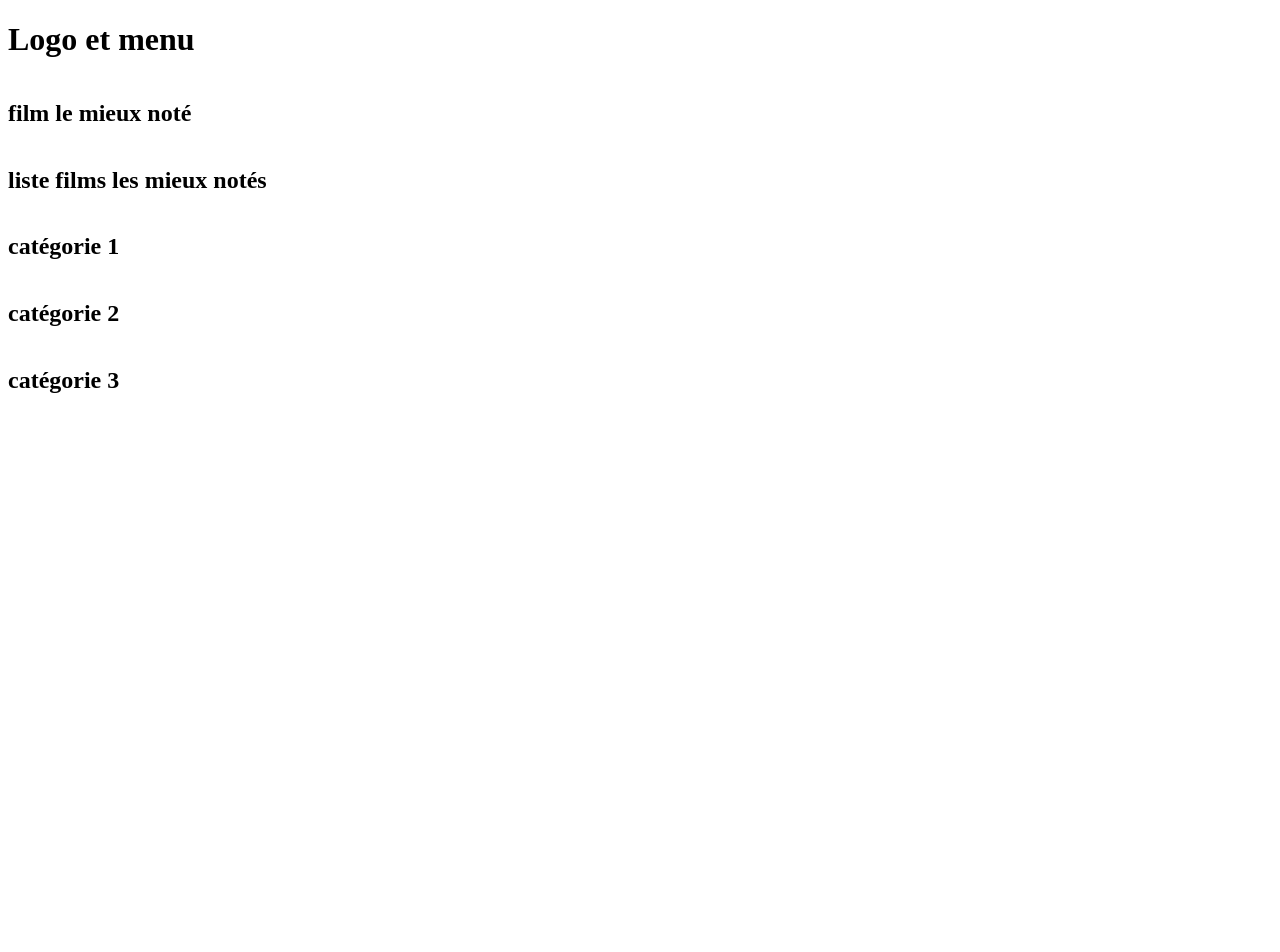
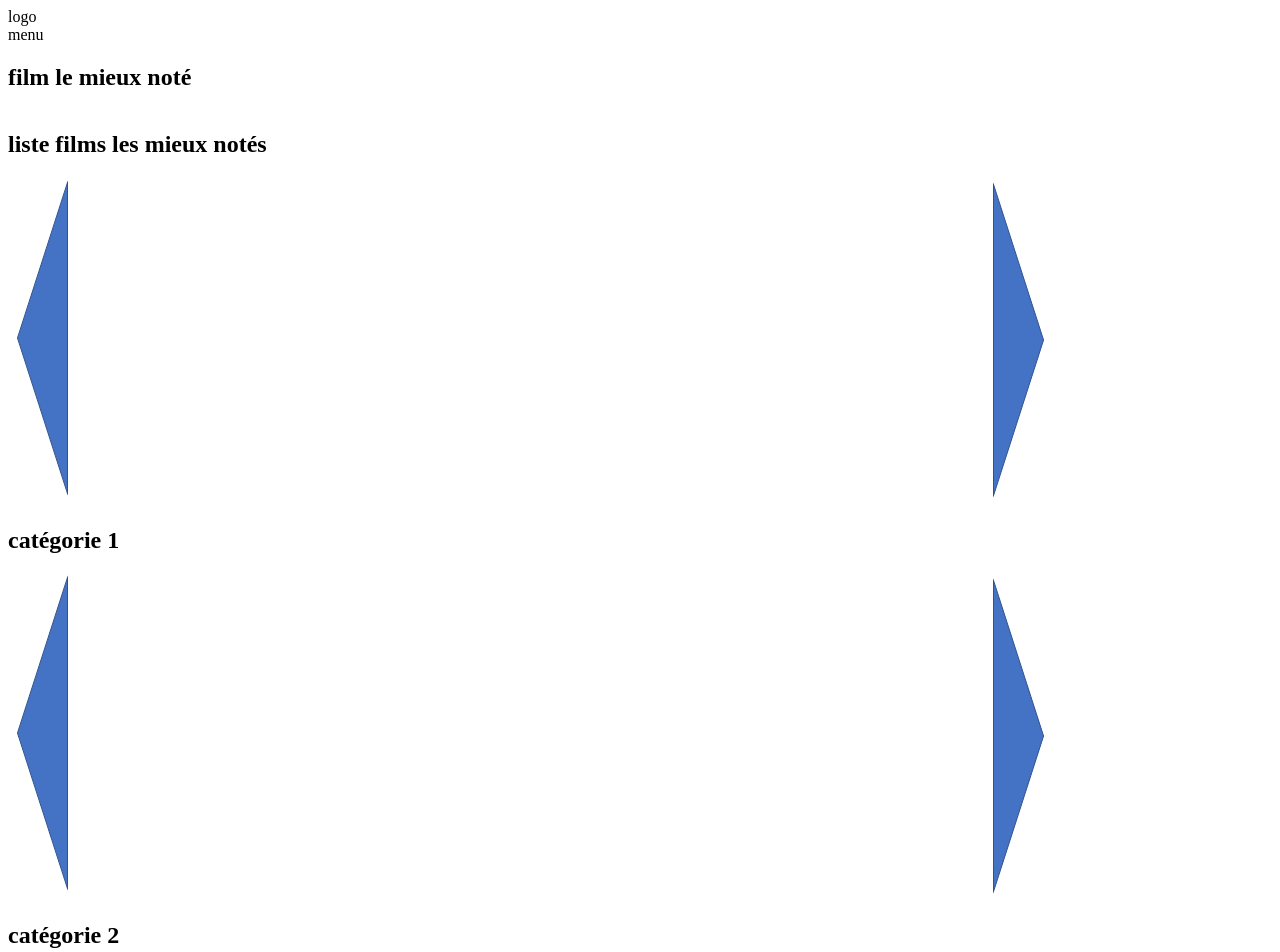
Before and after one commit to chpancrate/ocrpy_project6, a website: page index.html in a window 1280 px wide. Shown: the top 952 px of the page. Before the commit the page ends 800 px from the top, so only its background shows below. Drawn offline with Linux system fonts and the light colour scheme; no server answers.

Commit message:
add local storage and partial css and images

```diff
--- a/index.html
+++ b/index.html
@@ -10,23 +10,54 @@
 
 <body>
     <header>
-        <h1> Logo et menu</h1>
+        <img>logo
+        <nav>menu</nav>
     </header>
     <main>
-        <section id="best_film">
+        <section>
             <h2>film le mieux noté</h2>
+            <div id="best_film"></div>
         </section>
-        <section id="other_best_films">
-            <h2>liste films les mieux notés</h2>
+        <h2>liste films les mieux notés</h2>
+        <section>
+            <button class="btn">
+                <img src="./images/left_arrow.png" alt="buttonpng"/>
+            </button>
+            <div id="other_best_films"></div>
+            <button class="btn">
+                <img src="./images/right_arrow.png" alt="buttonpng"/>
+            </button>
         </section>
-        <section id="category1">
-            <h2>catégorie 1</h2>
+        <h2>catégorie 1</h2>
+        <section>
+            <button class="btn">
+                <img src="./images/left_arrow.png" alt="buttonpng"/>
+            </button>
+            <div id="category1"></div>
+            <button class="btn">
+                <img src="./images/right_arrow.png" alt="buttonpng"/>
+            </button>
         </section>
-        <section id="category2">
-            <h2>catégorie 2</h2>
+        <h2>catégorie 2</h2>
+        <section>
+            <button class="btn">
+                <img src="./images/left_arrow.png" alt="buttonpng"/>
+            </button>
+            <div id="category2"></div>
+            <button class="btn">
+                <img src="./images/right_arrow.png" alt="buttonpng"/>
+            </button>
         </section>
-        <section id="category3">
-            <h2>catégorie 3</h2>
+        <h2>catégorie 3</h2>
+        <section>
+            <button class="btn">
+                <img src="./images/left_arrow.png" alt="buttonpng"/>
+            </button>
+            <div id="category3"></div>
+            <button class="btn">
+                <img src="./images/right_arrow.png" alt="buttonpng"/>
+            </button>
         </section>
+
     </main>
 </body>
--- a/movies.js
+++ b/movies.js
@@ -1,11 +1,4 @@
-/*
-const query = await fetch("http://localhost:8000/api/v1/titles/?sort_by=-imdb_score,title");
-const jsonQuery = await query.json();
-const movies = jsonQuery.results
-console.log(movies);
-*/
-
-function displayCategory(start, moviesList, category){
+function displayCategory(start, moviesList, category) {
     /* Display 4 movies from the movieList starting from start
       in the category zone */
     var end = start + 4;
@@ -31,12 +24,13 @@ function displayCategory(start, moviesList, category){
 }
 
 
-function displayBestFilm(movieList){
+function displayBestFilm(movieList) {
     /* display the best film */
+    console.log("BF:", movieList[0])
     const sectionBestFilm = document.querySelector("#best_film");
     const movieArticle = document.createElement("article")
     const nameMovie = document.createElement("p");
-    nameMovie.innerText = movieList[0].title;
+    nameMovie.innerText = movieList[0]["title"];
     const imageMovie = document.createElement("img");
     imageMovie.src = movieList[0].image_url
     movieArticle.appendChild(nameMovie);
@@ -44,7 +38,7 @@ function displayBestFilm(movieList){
     sectionBestFilm.appendChild(movieArticle);
 }
 
-async function retrieveMoviesList(url, url2, category){
+async function retrieveMoviesList(url, url2, category) {
     let query = await fetch(url);
     let jsonQuery = await query.json();
     let movies1 = jsonQuery.results;
@@ -55,58 +49,45 @@ async function retrieveMoviesList(url, url2, category){
     console.log(typeof category);
     console.log(typeof moviesList);
     console.log(category, moviesList);
-    if (category === "#best_film"){
-        displayBestFilm(moviesList);
-        const sectionOtherBestFilms = document.querySelector("#other_best_films");
-        displayCategory(1, moviesList, sectionOtherBestFilms);
-    }else{
-        console.log(typeof category);
-        console.log(category);
-        const sectionCategory = document.querySelector(category);
-        displayCategory(0, moviesList, sectionCategory)
-    }
+    window.localStorage.setItem(category, JSON.stringify(moviesList));
 }
 
-/* display the best films */
-let url1="http://localhost:8000/api/v1/titles/?sort_by=-imdb_score,title";
-let url2="http://localhost:8000/api/v1/titles/?Page=2&sort_by=-imdb_score,title";
-retrieveMoviesList(url1, url2, "#best_film");
+/* retrieve data from database and store in local storage*/
+let url1 = "http://localhost:8000/api/v1/titles/?sort_by=-imdb_score,title";
+let url2 = "http://localhost:8000/api/v1/titles/?Page=2&sort_by=-imdb_score,title";
+retrieveMoviesList(url1, url2, "best_films");
+
+url1 = "http://localhost:8000/api/v1/titles/?genre=Sci-Fi&sort_by=-imdb_score,title";
+url2 = "http://localhost:8000/api/v1/titles/?Page=2&genre=Sci-Fi&sort_by=-imdb_score,title";
+retrieveMoviesList(url1, url2, "category1");
+
+url1 = "http://localhost:8000/api/v1/titles/?genre=Comedy&sort_by=-imdb_score,title";
+url2 = "http://localhost:8000/api/v1/titles/?Page=2&genre=Comedy&sort_by=-imdb_score,title";
+retrieveMoviesList(url1, url2, "category2");
+
+url1 = "http://localhost:8000/api/v1/titles/?genre=Adventure&sort_by=-imdb_score,title";
+url2 = "http://localhost:8000/api/v1/titles/?Page=2&genre=Adventure&sort_by=-imdb_score,title";
+retrieveMoviesList(url1, url2, "category3");
+
+/* display Bests films*/
+let moviesList = JSON.parse(window.localStorage.getItem("best_films"))
+displayBestFilm(moviesList);
+
+let sectionCategory = document.querySelector("#other_best_films");
+displayCategory(1, moviesList, sectionCategory);
 
 /* display category 1 */
-url1="http://localhost:8000/api/v1/titles/?genre=Sci-Fi&sort_by=-imdb_score,title";
-url2="http://localhost:8000/api/v1/titles/?Page=2&genre=Sci-Fi&sort_by=-imdb_score,title";
-retrieveMoviesList(url1, url2, "#category1");
+moviesList = JSON.parse(window.localStorage.getItem("category1"))
+console.log("cat1", moviesList)
+sectionCategory = document.querySelector("#category1");
+displayCategory(0, moviesList, sectionCategory)
 
 /* display category 2 */
-url1="http://localhost:8000/api/v1/titles/?genre=Comedy&sort_by=-imdb_score,title";
-url2="http://localhost:8000/api/v1/titles/?Page=2&genre=Comedy&sort_by=-imdb_score,title";
-retrieveMoviesList(url1, url2, "#category2");
+moviesList = JSON.parse(window.localStorage.getItem("category2"))
+sectionCategory = document.querySelector("#category2");
+displayCategory(0, moviesList, sectionCategory)
 
 /* display category 3 */
-url1="http://localhost:8000/api/v1/titles/?genre=Adventure&sort_by=-imdb_score,title";
-url2="http://localhost:8000/api/v1/titles/?Page=2&genre=Adventure&sort_by=-imdb_score,title";
-retrieveMoviesList(url1, url2, "#category3");
-
-
-/*
-const cat1Query = await fetch("http://localhost:8000/api/v1/titles/?genre=Sci-Fi&sort_by=-imdb_score,title");
-const jsonCat1Query = await cat1Query.json();
-const cat1Movies = jsonCat1Query.results
-console.log(cat1Movies);
-const sectionCategory1 = document.querySelector("#category1");
-displayCategory(0, cat1Movies, sectionCategory1)
-
-const cat2Query = await fetch("http://localhost:8000/api/v1/titles/?genre=Comedy&sort_by=-imdb_score,title");
-const jsonCat2Query = await cat2Query.json();
-const cat2Movies = jsonCat2Query.results
-console.log(cat2Movies);
-const sectionCategory2 = document.querySelector("#category2");
-displayCategory(0, cat2Movies, sectionCategory2)
-
-const cat3Query = await fetch("http://localhost:8000/api/v1/titles/?genre=Adventure&sort_by=-imdb_score,title");
-const jsonCat3Query = await cat3Query.json();
-const cat3Movies = jsonCat3Query.results
-console.log(cat3Movies);
-const sectionCategory3 = document.querySelector("#category3");
-displayCategory(1, cat3Movies, sectionCategory3)
-*/
+moviesList = JSON.parse(window.localStorage.getItem("category3"))
+sectionCategory = document.querySelector("#category3");
+displayCategory(0, moviesList, sectionCategory)
--- a/styles.css
+++ b/styles.css
@@ -1,4 +1,19 @@
-section {
+div {
+    width: 900px;
 	display: flex;
 	flex-direction: row;
+    justify-content: space-around;
 }
+section {
+    display: flex;
+    flex-direction: row;
+}
+article{
+    align-items: center;
+    width: 200px;
+}
+
+.btn {
+    border:0;
+    background:transparent
+}
```
Also changed, not shown: images/left_arrow.png (added), images/right_arrow.png (added), 1 other file.
